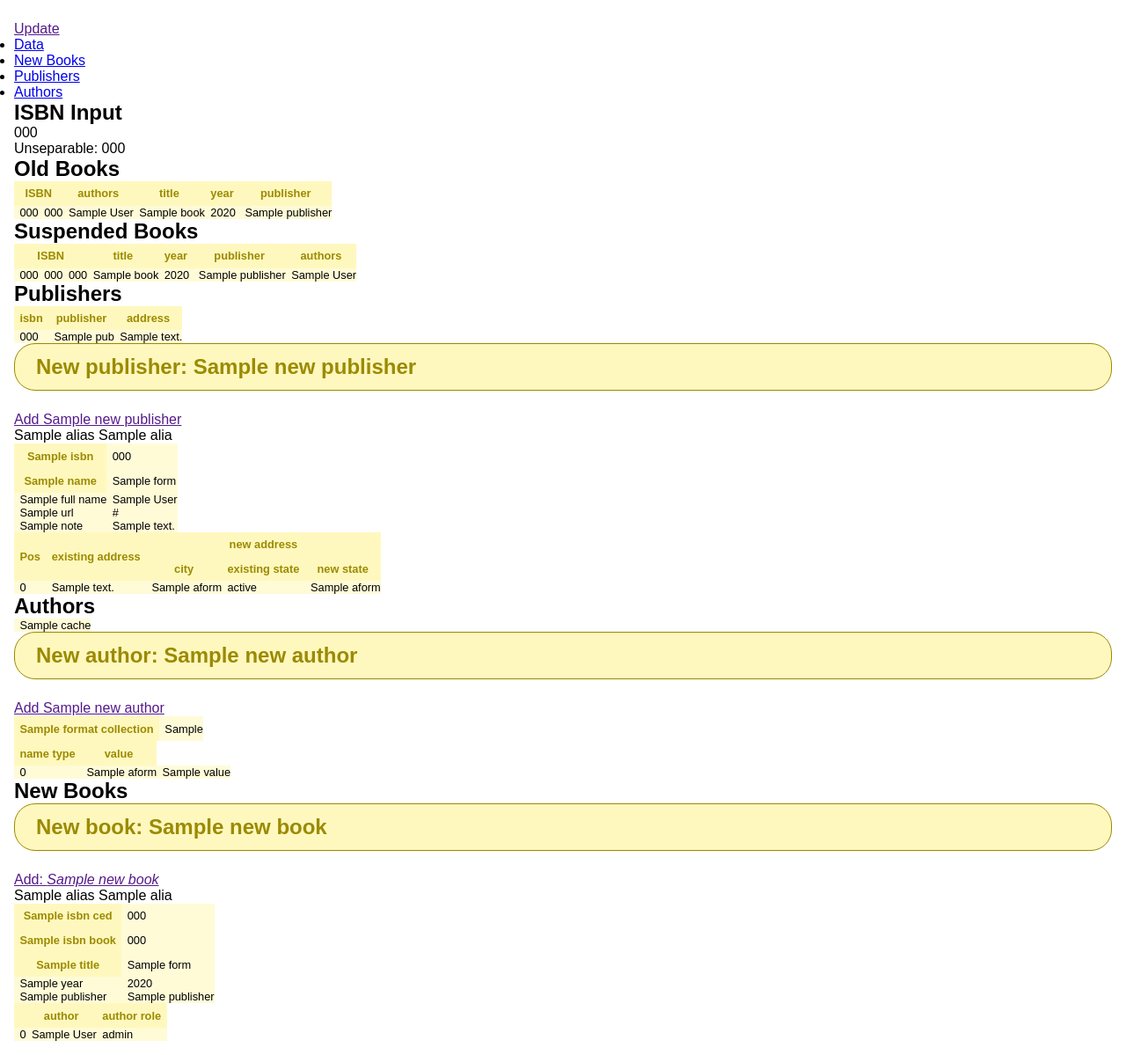
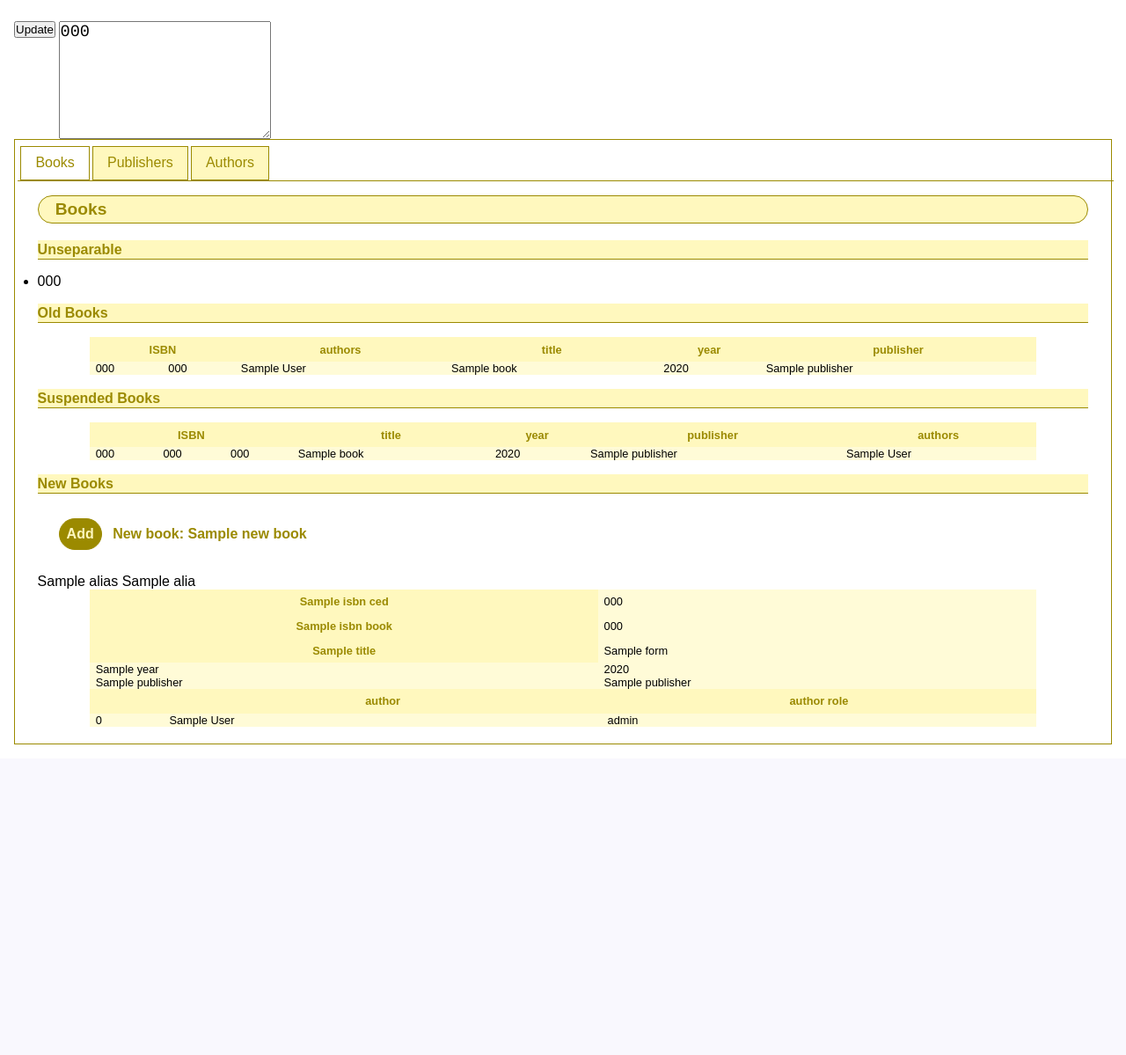
Before and after one commit to chiara-paci/baskerville, a Django app: template baskervilleweb/bibliography/templates/bibliography/insert_tool.html in a window 1280 px wide. Shown: the part 148-1347 px from the top of the page at 88% size. After the commit the page ends 994 px from the top, so only its background shows below. Run offline with Django 3.2, Linux system fonts and the light colour scheme; the template is opened without the code that fills it: most values are stand-ins (such as "Sample title", 1, 10 or a date in 2020); some web fonts are replaced.

Commit message:
Insert restiling

```diff
--- a/baskervilleweb/bibliography/forms.py
+++ b/baskervilleweb/bibliography/forms.py
@@ -103,7 +103,7 @@ class CategoriesForm(forms.Form):
     categories = forms.CharField(required=False)
 
 class IsbnForm(forms.Form):
-    elenco = forms.CharField(widget=forms.Textarea(attrs={"height":400,"width":50}))
+    elenco = forms.CharField(widget=forms.Textarea(attrs={"rows":20,"cols":20,"class":"fixed"}))
 
 class IssueAuthorForm(BookAuthorForm):
     pos = forms.IntegerField()
--- a/baskervilleweb/bibliography/templates/bibliography/insert_tool.html
+++ b/baskervilleweb/bibliography/templates/bibliography/insert_tool.html
@@ -1,30 +1,35 @@
 {% extends "base.html" %}
+{% load i18n %}
 
 {% block content %}
 
-<a href="" class="button" id="repostbutton">Update</a>
+<form action="" method="post">
+{% csrf_token %}
+<input type="submit" value="{% trans "Update" %}" />
+<textarea id="id_elenco" name="elenco" class="fixed" rows="6" cols="20">
+{% for isbn in isbn_list %}{{ isbn }}
+{% endfor %}
+</textarea>
+</form>
 
-<div id="tabs">
- <ul>
-   <li><a href="#tabs-data">Data</a></li>
-   <li><a href="#tabs-newbooks">New Books</a></li>
-   <li><a href="#tabs-publishers">Publishers</a></li>
-   <li><a href="#tabs-authors">Authors</a></li>
+<div id="tabs" class="notebook">
+  <ul class="tabs">
+    <li><a href="#tabs-books" class="tab-button">Books</a></li>
+    <li><a href="#tabs-publishers" class="tab-button">Publishers</a></li>
+    <li><a href="#tabs-authors" class="tab-button">Authors</a></li>
   </ul>
 
-<div id="tabs-data">
+  <div id="tabs-books">
 
-<h2>ISBN Input</h2>
+    <h1>Books</h1>
 
-{% for isbn in isbn_list %}
-<p>{{ isbn }}</p>
+    <h2>Unseparable</h2>
+
+    <ul>
+      {% for isbn in unseparable %}
+      <li>{{ isbn }}</li>
       {% endfor %}
-
-<p>Unseparable:
-{% for isbn in unseparable %}
-{{ isbn }}
-{% endfor %}
-</p>
+    </ul>
 
     <h2>Old Books</h2>
 
@@ -65,11 +70,63 @@
 
     </table>
 
+    <h2>New Books</h2>
+
+    {% for bookid,name,form,author_formset in new_book_list %}
+    <div class="newbook form" id="newbook{{ bookid }}">
+      <h1>
+      <a href="" class="newbook newobject" data-target_id="newbook{{ bookid }}">Add</a>
+      New book: {{ name }} </h1>
+
+      <p>{{ form.alias }} {{ form.alias.label }}</p>
+
+      <table>
+	<tr>
+	  <th>{{ form.isbn_ced.label }}</th>
+	  <td>{{ form.isbn_ced }}</td>
+	</tr>
+	<tr>
+	  <th>{{ form.isbn_book.label }}</th>
+	  <td>{{ form.isbn_book }}</td>
+	</tr>
+	<tr>
+	  <th>{{ form.title.label }}</th>
+	  <td>{{ form.title }}</td>
+	</tr>
+	<tr>
+	  <td>{{ form.year.label }}</td>
+	  <td>{{ form.year }}</td>
+	</tr>
+	<tr>
+	  <td>{{ form.publisher.label }}</td>
+	  <td>{{ form.publisher }}</td>
+	</tr>
+      </table>
+
+      {{ author_formset.management_form }}
+      <table>
+	<tr><th></th><th>author</th><th>author role</th></tr>
+
+	{% for aform in author_formset %}
+	<tr><td>{{ forloop.counter0 }}</td>
+	  <td>
+	    {{ aform.author }}
+	  </td>
+	  <td>
+	    {{ aform.author_role }}
+	  </td>
+	</tr>
+	{% endfor %}
+      </table>
+    </div>
+
+{% endfor %}
+
 </div>
 
 <div id="tabs-publishers">
 
-<h2>Publishers</h2>
+<h1>Publishers</h1>
 
 <table id="oldpublishers">
   <tr><th>isbn</th><th>publisher</th><th>address</th></tr>
@@ -84,9 +141,9 @@
 
 {% for pubid,name,form,address_formset in new_publisher_list %}
 <div class="newpublisher form" id="newpublisher{{ pubid }}">
-<h1>New publisher: {{ name }}</h1>
+<h1> <a href="" class="newpublisher newobject" data-target_id="newpublisher{{ pubid }}">Add</a> New publisher: {{ name }}</h1>
 
-<a href="" class="newpublisher" data-target_id="newpublisher{{ pubid }}">Add {{ name }}</a>
+
 
 <p>{{ form.alias }} {{ form.alias.label }}</p>
 
@@ -145,7 +202,7 @@
 
 <div id="tabs-authors">
 
-<h2>Authors</h2>
+<h1>Authors</h1>
 
 <table id="oldauthors">
     {% for author in old_author_list %}
@@ -157,9 +214,9 @@
 
 {% for autid,name,form,name_formset in new_author_list %}
 <div class="newauthor form" id="newauthor{{ autid }}">
-<h1>New author: {{ name }}</h1>
+<h1><a href="" class="newauthor  newobject" data-target_id="newauthor{{ autid }}">Add</a> New author: {{ name }}</h1>
 
-<a href="" class="newauthor" data-target_id="newauthor{{ autid }}">Add {{ name }}</a>
+
 
 <table>
 <tr>
@@ -188,62 +245,6 @@
 
 </div>
 
-<div id="tabs-newbooks">
-
-
-<h2>New Books</h2>
-
-{% for bookid,name,form,author_formset in new_book_list %}
-<div class="newbook form" id="newbook{{ bookid }}">
-<h1>New book: {{ name }}</h1>
-
-<a href="" class="newbook" data-target_id="newbook{{ bookid }}">Add: <i>{{ name }}</i></a>
-
-<p>{{ form.alias }} {{ form.alias.label }}</p>
-
-<table>
-<tr>
-  <th>{{ form.isbn_ced.label }}</th>
-  <td>{{ form.isbn_ced }}</td>
-</tr>
-<tr>
-  <th>{{ form.isbn_book.label }}</th>
-  <td>{{ form.isbn_book }}</td>
-</tr>
-<tr>
-  <th>{{ form.title.label }}</th>
-  <td>{{ form.title }}</td>
-</tr>
-<tr>
-  <td>{{ form.year.label }}</td>
-  <td>{{ form.year }}</td>
-</tr>
-<tr>
-  <td>{{ form.publisher.label }}</td>
-  <td>{{ form.publisher }}</td>
-</tr>
-</table>
-
-{{ author_formset.management_form }}
-<table>
-  <tr><th></th><th>author</th><th>author role</th></tr>
-
-  {% for aform in author_formset %}
-  <tr><td>{{ forloop.counter0 }}</td>
-    <td>
-      {{ aform.author }}
-    </td>
-    <td>
-      {{ aform.author_role }}
-    </td>
-  </tr>
-  {% endfor %}
-</table>
-</div>
-
-{% endfor %}
-
-</div>
 </div>
 
 {% endblock %}
@@ -252,6 +253,7 @@
 
 $( "#tabs" ).tabs();
 
+/*
 $("#repostbutton").click(function(event){
     event.preventDefault();
     var elenco="";
@@ -266,6 +268,7 @@ $("#repostbutton").click(function(event){
     form.hide();
     $(form).submit();
 });
+*/
 
 
 /** new publisher **/
--- a/baskervilleweb/static/css/baskerville.css
+++ b/baskervilleweb/static/css/baskerville.css
@@ -74,7 +74,7 @@
   padding: 0;
 }
 body {
-  font-family: Liberation Sans, sans-serif;
+  font-family: Libertine, Liberation Sans, sans-serif;
   font-size: 12pt;
   background: #ffffff;
   color: #000000;
@@ -188,6 +188,17 @@ main h1 {
   border-radius: 1em;
   -moz-border-radius: 1em;
   -webkit-border-radius: 1em;
+  margin-bottom: 1em;
+  margin-top: 1em;
+}
+main h2 {
+  color: #9b8a00;
+  background-color: #fff8be;
+  font-size: 1.2em;
+  padding-top: .1em;
+  padding-bottom: .1em;
+  padding-left: 1em;
+  border-bottom: 1px solid #9b8a00;
   margin-bottom: 1em;
   margin-top: 1em;
 }
@@ -312,6 +323,72 @@ main tbody:nth-of-type(odd) a:hover {
   background: #9b8a00;
   color: #fff8be;
 }
+textarea.fixed {
+  font-size: 14pt;
+  font-family: Courier;
+}
+div.notebook {
+  border: 1px solid #9b8a00;
+}
+div.notebook table {
+  margin: auto;
+  width: 90%;
+}
+div.notebook .tab-button {
+  padding: 1em;
+  border: 1px solid #9b8a00;
+  color: #9b8a00;
+  background-color: #fff8be;
+}
+div.notebook .tab-button:hover {
+  background-color: #9b8a00;
+  color: #fff8be;
+}
+div.notebook .ui-tabs-active .tab-button,
+div.notebook .ui-tabs-active .tab-button:active {
+  background: white !important;
+  color: #9b8a00 !important;
+}
+div.notebook ul.tabs {
+  padding-bottom: 0;
+  margin: 0;
+  border-bottom: 1px solid #9b8a00;
+  width: 100%;
+}
+div.notebook h1 {
+  font-size: 1.2em;
+  padding-top: .2em;
+  padding-bottom: .2em;
+}
+div.notebook h2 {
+  font-size: 1em;
+  padding-left: 0;
+}
+div.notebook .form h1 {
+  font-size: 1em;
+  background: none;
+  border: 0px solid white;
+}
+div.notebook .form a.newobject {
+  margin: .5em;
+  padding: .5em;
+  background-color: #9b8a00;
+  color: #fff8be;
+  border-radius: 2em;
+  -moz-border-radius: 2em;
+  -webkit-border-radius: 2em;
+  display: inline-block;
+  text-decoration: none;
+  border: 1px solid #9b8a00;
+}
+div.notebook .form a.newobject:hover {
+  color: #9b8a00;
+  background-color: #fff8be;
+  border: 1px solid #9b8a00;
+}
+form * {
+  vertical-align: top;
+}
 table.images img {
   padding: 1em;
   margin: 1em;
--- a/baskervilleweb/static/css/baskerville.less
+++ b/baskervilleweb/static/css/baskerville.less
@@ -54,7 +54,7 @@
 }
 
 body {
-    font-family: Liberation Sans, sans-serif;
+    font-family: Libertine, Liberation Sans, sans-serif;
     font-size: 12pt;
     background: @textbackcolor;
     color: @textforecolor;
@@ -188,6 +188,18 @@ main {
 	margin-top: 1em;
     }
 
+    h2 {
+	color: @primhard4;
+	background-color: @prim2;
+	font-size: 1.2em;
+	padding-top: .1em;
+	padding-bottom: .1em;
+	padding-left: 1em;
+	border-bottom: 1px solid @primhard4;
+	margin-bottom: 1em;
+	margin-top: 1em;
+    }
+
     :first-child {
      	margin-top: 0;
     }
@@ -315,6 +327,89 @@ main {
 
 }
 
+textarea.fixed {
+    font-size: 14pt;
+    font-family: Courier;
+}
+
+div.notebook {
+    border: 1px solid @primhard4;
+
+
+    table {
+	margin: auto;
+	width: 90%;
+    }
+
+    .tab-button {
+	padding: 1em;
+	border: 1px solid @primhard4;
+	color: @primhard4;
+	background-color: @prim2;
+    }
+
+    .tab-button:hover {
+	background-color: @primhard4;
+	color: @prim2;
+    }
+
+    .ui-tabs-active .tab-button,
+    .ui-tabs-active .tab-button:active {
+	background: white !important;
+	color: @primhard4 !important;
+    }
+
+    ul.tabs {
+	padding-bottom: 0;
+	margin: 0;
+	border-bottom: 1px solid @primhard4;
+	width: 100%;
+    }
+
+    h1 {
+	font-size: 1.2em;
+	padding-top: .2em;
+	padding-bottom: .2em;
+    }
+
+    h2 {
+	font-size: 1em;
+	padding-left: 0;
+    }
+
+    .form {
+	h1 {
+	    font-size: 1em;
+	    background: none;
+	    border: 0px solid white;
+	}
+
+	a.newobject {
+	    margin: .5em;
+	    padding: .5em;
+	    background-color: @primhard4;
+	    color: @prim2;
+	    .borderradius(2em);
+	    display: inline-block;
+	    text-decoration: none;
+	    border: 1px solid @primhard4;
+	}
+
+	a.newobject:hover {
+	    color: @primhard4;
+	    background-color: @prim2;
+	    border: 1px solid @primhard4;
+	}
+    }
+
+}
+
+form {
+    * {
+	vertical-align: top;
+    }
+}
+
 table.images {
     img {
 	padding: 1em;
```
Also changed, not shown: baskervilleweb/bibliography/models.py (+6 -5 lines). Lines whose indentation alone changed are shown as unchanged.
